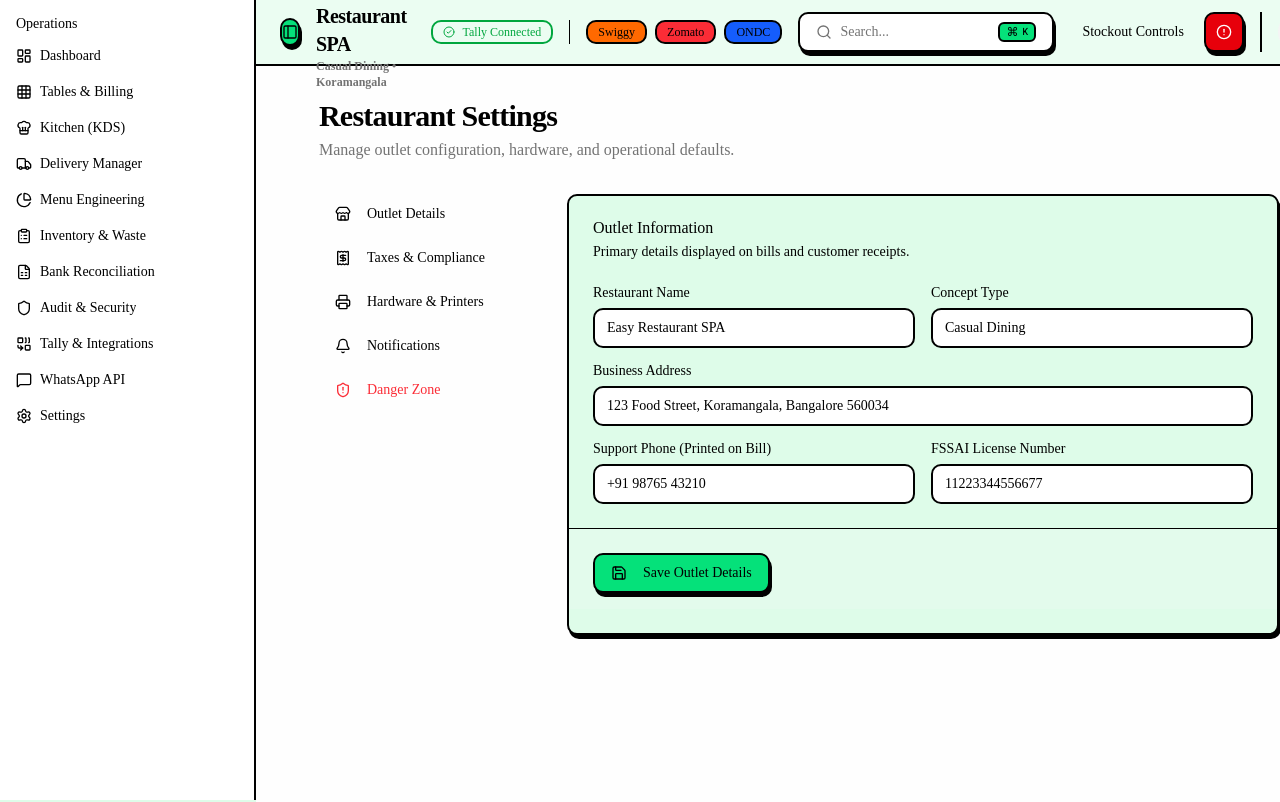
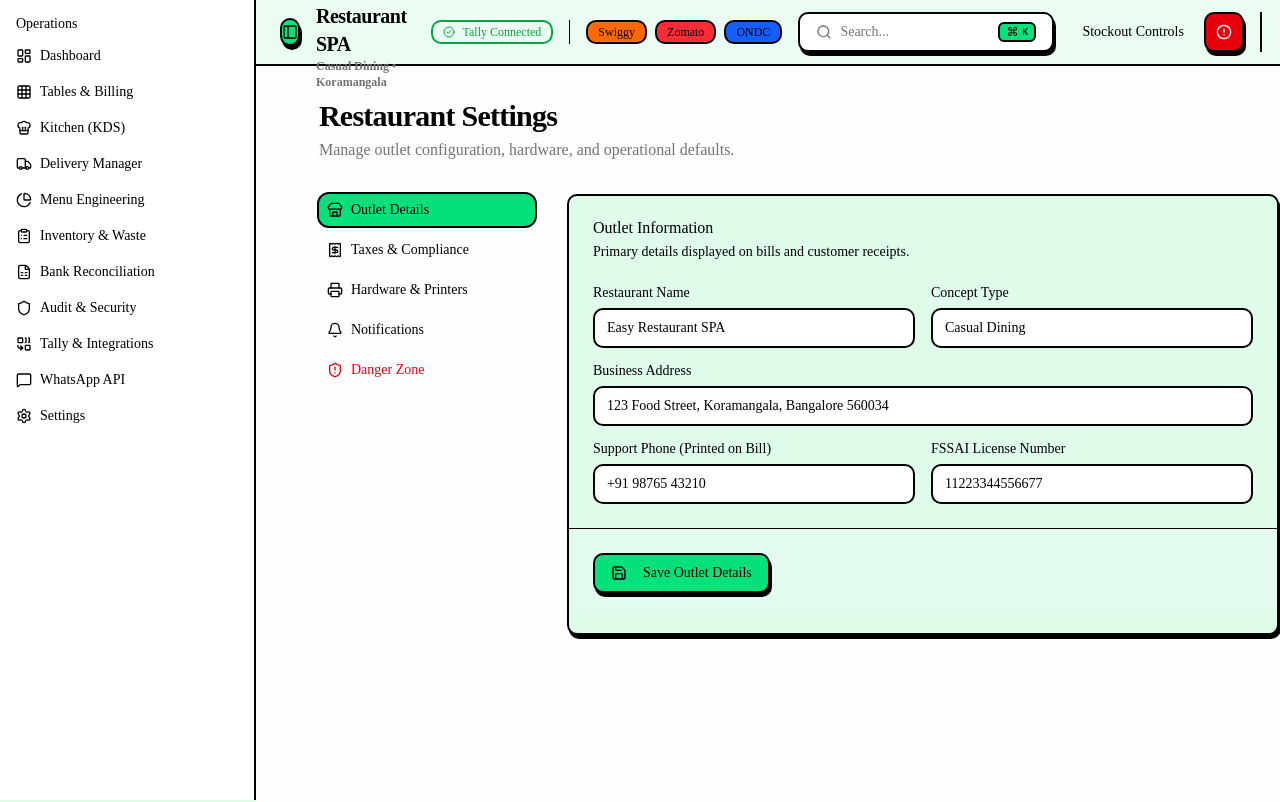
Before and after one commit to 17Arigato-jwd/restaurant-dashboard, a Next.js app in the folder web/: page /restaurant-settings in a window 1280 px wide. Shown: the top 802 px of the page. Built offline with nearby package versions, Linux system fonts and the light colour scheme.

Commit message:
feat: enhance SettingsPage with SidebarMenu component and update Header with icons

```diff
--- a/web/src/app/restaurant-settings/page.tsx
+++ b/web/src/app/restaurant-settings/page.tsx
@@ -7,6 +7,7 @@ import { Input } from "@/components/ui/input";
 import { Label } from "@/components/ui/label";
 import { Switch } from "@/components/ui/switch";
 import { Badge } from "@/components/ui/badge";
+import { SidebarMenu, SidebarMenuItem, SidebarMenuButton } from "@/components/ui/sidebar";
 import { Store, Receipt, Printer, Bell, ShieldAlert, Save, Trash2, PowerOff } from "lucide-react";
 
 export default function SettingsPage() {
@@ -22,43 +23,49 @@ export default function SettingsPage() {
       <div className="grid grid-cols-1 md:grid-cols-4 gap-8">
 
         {/* Navigation Sidebar for Settings */}
-        <div className="space-y-1">
-          <Button
-            variant={activeTab === "outlet" ? "secondary" : "ghost"}
-            className="w-full justify-start"
+        <SidebarMenu className="space-y-1">
+          <SidebarMenuItem>
+            <SidebarMenuButton
+              isActive={activeTab === "outlet"}
               onClick={() => setActiveTab("outlet")}
             >
-            <Store className="w-4 h-4 mr-2" /> Outlet Details
-          </Button>
-          <Button
-            variant={activeTab === "taxes" ? "secondary" : "ghost"}
-            className="w-full justify-start"
+              <Store /> <span>Outlet Details</span>
+            </SidebarMenuButton>
+          </SidebarMenuItem>
+          <SidebarMenuItem>
+            <SidebarMenuButton
+              isActive={activeTab === "taxes"}
               onClick={() => setActiveTab("taxes")}
             >
-            <Receipt className="w-4 h-4 mr-2" /> Taxes & Compliance
-          </Button>
-          <Button
-            variant={activeTab === "hardware" ? "secondary" : "ghost"}
-            className="w-full justify-start"
+              <Receipt /> <span>Taxes & Compliance</span>
+            </SidebarMenuButton>
+          </SidebarMenuItem>
+          <SidebarMenuItem>
+            <SidebarMenuButton
+              isActive={activeTab === "hardware"}
               onClick={() => setActiveTab("hardware")}
             >
-            <Printer className="w-4 h-4 mr-2" /> Hardware & Printers
-          </Button>
-          <Button
-            variant={activeTab === "notifications" ? "secondary" : "ghost"}
-            className="w-full justify-start"
+              <Printer /> <span>Hardware & Printers</span>
+            </SidebarMenuButton>
+          </SidebarMenuItem>
+          <SidebarMenuItem>
+            <SidebarMenuButton
+              isActive={activeTab === "notifications"}
               onClick={() => setActiveTab("notifications")}
             >
-            <Bell className="w-4 h-4 mr-2" /> Notifications
-          </Button>
-          <Button
-            variant={activeTab === "danger" ? "secondary" : "ghost"}
-            className={`w-full justify-start ${activeTab === 'danger' ? 'bg-red-100 text-red-700 hover:bg-red-200 dark:bg-red-900/30 dark:text-red-400' : 'text-red-500 hover:text-red-600 hover:bg-red-50 dark:hover:bg-red-950/30'}`}
+              <Bell /> <span>Notifications</span>
+            </SidebarMenuButton>
+          </SidebarMenuItem>
+          <SidebarMenuItem>
+            <SidebarMenuButton
+              isActive={activeTab === "danger"}
               onClick={() => setActiveTab("danger")}
+              className={activeTab === 'danger' ? 'bg-red-200 text-red-900 border-red-900 dark:bg-red-900 dark:text-red-100' : 'text-red-600 hover:bg-red-100 dark:hover:bg-red-900/40'}
             >
-            <ShieldAlert className="w-4 h-4 mr-2" /> Danger Zone
-          </Button>
-        </div>
+              <ShieldAlert /> <span>Danger Zone</span>
+            </SidebarMenuButton>
+          </SidebarMenuItem>
+        </SidebarMenu>
 
         {/* Settings Content Area */}
         <div className="md:col-span-3">
--- a/web/src/components/Header.tsx
+++ b/web/src/components/Header.tsx
@@ -5,7 +5,7 @@ import { useTheme } from '@/components/ThemeProvider';
 import { useAppStore } from '@/store/useAppStore';
 import { Button } from '@/components/ui/button';
 import { Badge } from '@/components/ui/badge';
-import { AlertCircle, CheckCircle2, WifiOff, User } from 'lucide-react';
+import { AlertCircle, CheckCircle2, WifiOff, User, Settings, Users, Sun, Moon, LogOut } from 'lucide-react';
 import { StockoutModal } from './StockoutModal';
 import { ManagerPinModal } from './ManagerPinModal';
 import { GlobalSearch } from './GlobalSearch';
@@ -131,13 +131,19 @@ export function Header() {
                 <DropdownMenuLabel>My Account</DropdownMenuLabel>
                 <DropdownMenuSeparator />
                 <DropdownMenuGroup>
-                  <DropdownMenuItem onClick={() => router.push('/restaurant-settings')}>Profile</DropdownMenuItem>
-                  <DropdownMenuItem onClick={() => router.push('/restaurant-settings')}>Account Settings</DropdownMenuItem>
-                  <DropdownMenuItem onClick={() => router.push('/restaurant-settings')}>Team</DropdownMenuItem>
-                  <DropdownMenuItem onClick={() => setTheme(theme === 'dark' ? 'light' : 'dark')}>Toggle Theme</DropdownMenuItem>
+                  <DropdownMenuItem onClick={() => router.push('/restaurant-settings')}><User /> <span>Profile</span></DropdownMenuItem>
+                  <DropdownMenuItem onClick={() => router.push('/restaurant-settings')}><Settings /> <span>Account Settings</span></DropdownMenuItem>
+                  <DropdownMenuItem onClick={() => router.push('/restaurant-settings')}><Users /> <span>Team</span></DropdownMenuItem>
+                  <DropdownMenuItem onClick={() => setTheme(theme === 'dark' ? 'light' : 'dark')}>
+                    {theme === 'dark' ? <Sun /> : <Moon />}
+                    <span>Toggle Theme</span>
+                  </DropdownMenuItem>
                 </DropdownMenuGroup>
                 <DropdownMenuSeparator />
-                <DropdownMenuItem onClick={() => { logout(); router.push('/login'); }}>Log out</DropdownMenuItem>
+                <DropdownMenuItem onClick={() => { logout(); router.push('/login'); }}>
+                  <LogOut />
+                  <span>Log out</span>
+                </DropdownMenuItem>
               </DropdownMenuContent>
             </DropdownMenu>
           </div>
--- a/web/src/components/ui/sidebar.tsx
+++ b/web/src/components/ui/sidebar.tsx
@@ -711,6 +711,7 @@ export {
   SidebarMenuAction,
   SidebarMenuBadge,
   SidebarMenuButton,
+  sidebarMenuButtonVariants,
   SidebarMenuItem,
   SidebarMenuSkeleton,
   SidebarMenuSub,
```
Lines whose indentation alone changed are shown as unchanged.
